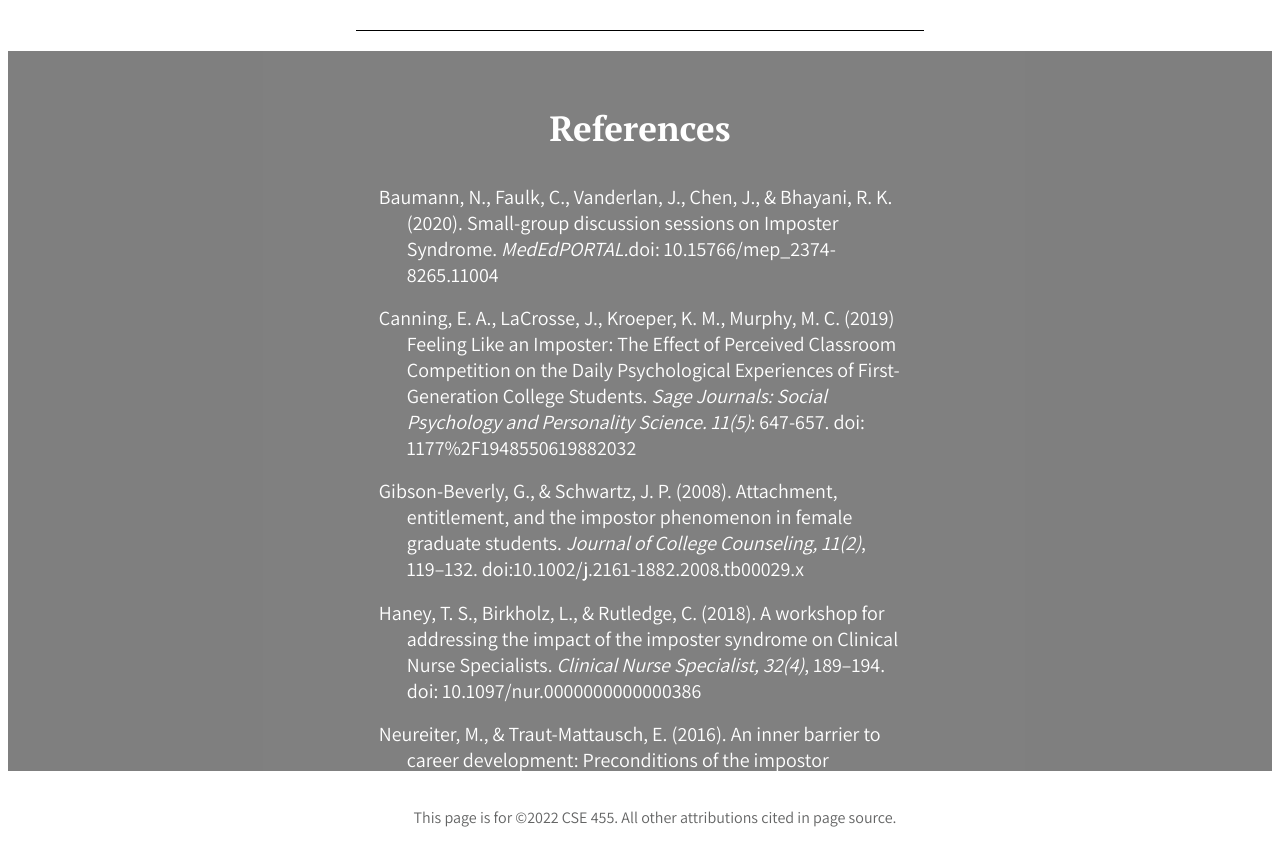
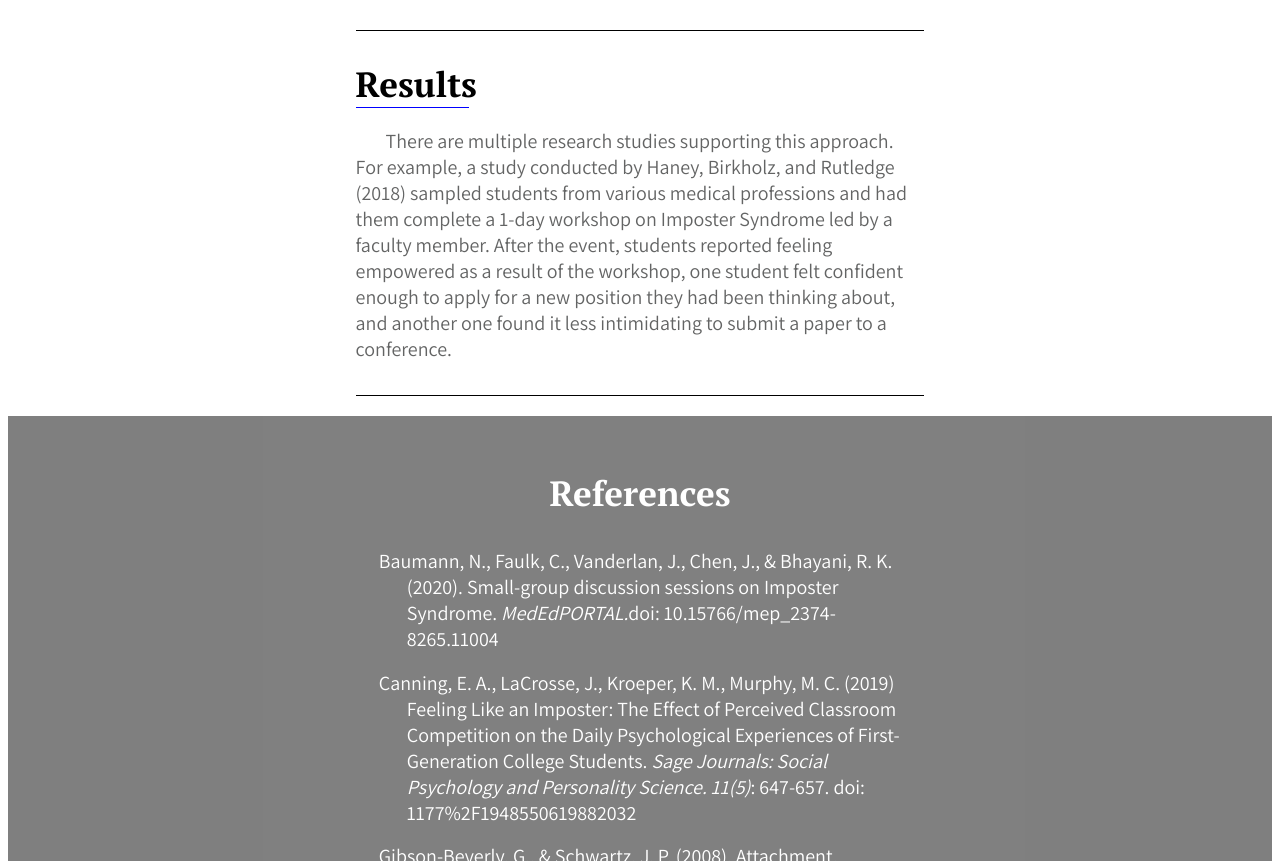
Before and after one commit to EmiliaBorisova/image-deblurring, a plain HTML site: page index.html in a window 1280 px wide. Shown: the part 3102-3963 px from the top of the page. Drawn offline with Linux system fonts and the light colour scheme.

Commit message:
added results section

```diff
--- a/index.html
+++ b/index.html
@@ -64,6 +64,13 @@
             The high value of both the qualitative and quantitative data recorded as a result of these studies demonstrates the strong impact of holding informative, reflective sessions on Imposter Syndrome. Students leave these events with a new perspective in mind and are better equipped to face this learning-related issue on their own.
         </p>
       </section>
+      <section class="box">
+        <h2> Results </h2>
+        <div class="underline"></div>
+        <p>
+            There are multiple research studies supporting this approach. For example, a study conducted by Haney, Birkholz, and Rutledge (2018) sampled students from various medical professions and had them complete a 1-day workshop on Imposter Syndrome led by a faculty member. After the event, students reported feeling empowered as a result of the workshop, one student felt confident enough to apply for a new position they had been thinking about, and another one found it less intimidating to submit a paper to a conference.
+        </p>
+      </section>
     </main>
     <section id=sources>
         <h2>References</h2>
```
